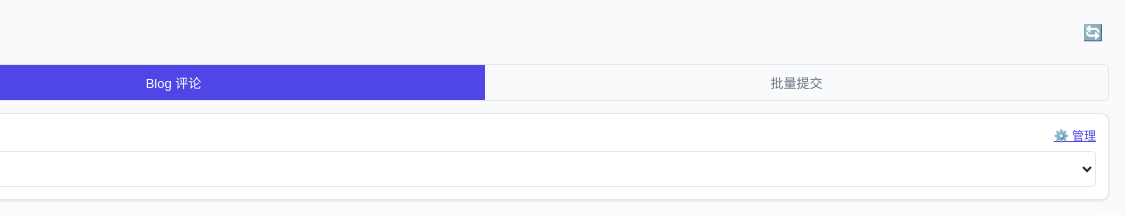
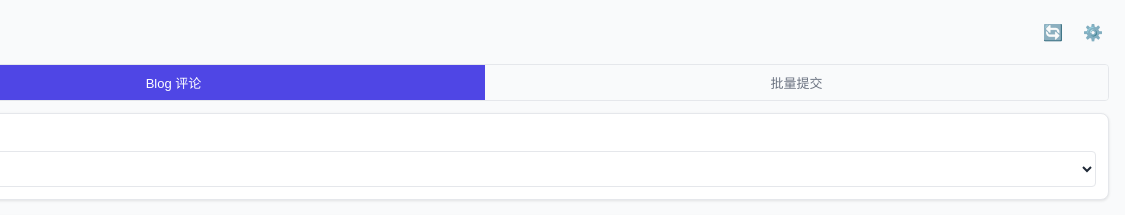
Before and after one commit to lucaAce1024/website-commiter-extention, a browser extension: page sidepanel/sidepanel.html in a window 1280 px wide. Shown: the top 215 px of the page, 155-1280 px from the left. Drawn offline with Linux system fonts and the light colour scheme.

Commit message:
refactor(sidepanel): 将管理按钮移至 header 刷新按钮右侧
- 将 Blog 评论的"管理"按钮从站点选择区域移到 header-actions
- 与刷新按钮并排显示，操作更便捷

Co-Authored-By: Claude <noreply@anthropic.com>

```diff
--- a/sidepanel/sidepanel.html
+++ b/sidepanel/sidepanel.html
@@ -16,6 +16,7 @@
       </h1>
       <div class="header-actions">
         <button type="button" id="refreshTabBtn" class="btn-icon-header" title="刷新当前页面">🔄</button>
+        <button type="button" id="blogManageSitesBtn" class="btn-icon-header" title="管理站点">⚙️</button>
       </div>
     </header>
 
@@ -31,7 +32,6 @@
       <section class="section">
         <div class="section-header">
           <label for="blogSiteSelect" class="label">当前站点</label>
-          <button id="blogManageSitesBtn" class="btn-link" title="管理站点">⚙️ 管理</button>
         </div>
         <select id="blogSiteSelect" class="select">
           <option value="">-- 请选择站点 --</option>
```
